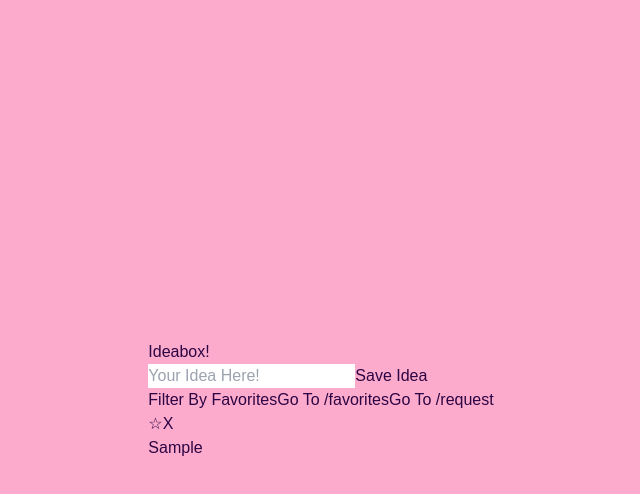
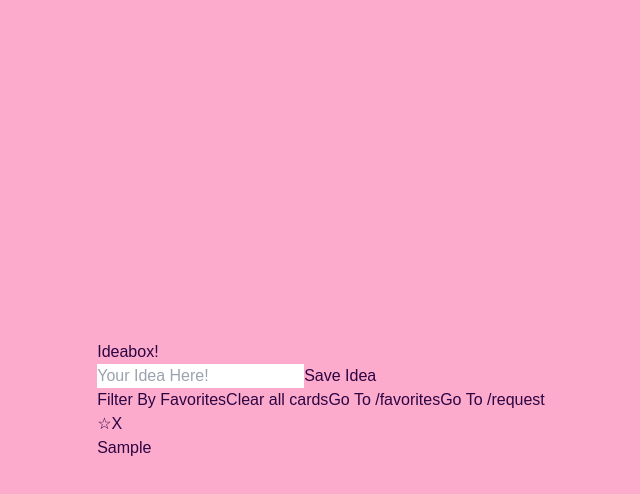
Before and after one commit to Cyanne-Jones/next-15-ideabox, a Next.js app: page / in a window 1280 px wide. Both pictures are taken after typing "Sample" into the empty fields and a click on the button "Save Idea". Shown: the top 494 px of the page, without its empty margins (319-959 px from the left). Built offline with nearby package versions, Linux system fonts and the light colour scheme.

Commit message:
Implement confirmation dialog

```diff
--- a/src/app/page.tsx
+++ b/src/app/page.tsx
@@ -4,11 +4,14 @@ import { IdeaForm } from "./components/IdeaForm";
 import { IdeaCard } from "./components/IdeaCard";
 import { Card, findCard } from "@/utils";
 import Link from "next/link";
+import { ConfirmationDialog } from "./components/ConfirmationDialog";
+import { clear } from "console";
 
 export default function Home() {
   const [cards, setCards] = useState<Card[] | []>([]);
   const [ displayCards, setDisplayCards ] = useState<Card[]>([]);
   const [ isFilteredByFavorites, setIsFilteredByFavorites ] = useState<boolean>(false);
+  const [ isDialogOpen, setIsDialogOpen ] = useState<boolean>(false);
 
   useEffect(() => {
 
@@ -80,6 +83,15 @@ export default function Home() {
     setIsFilteredByFavorites(!isFilteredByFavorites);
   };
 
+  const clearCards = () => {
+    if (typeof window !== undefined) {
+      localStorage.setItem('cards', '');
+      setCards([]);
+      setDisplayCards([]);
+      setIsDialogOpen(false);
+    }
+  }
+
   return (
     <div
       className="p-6 m-auto bg-pink-800 max-w-lg rounded-xl flex flex-col items-center justify-center"
@@ -94,12 +106,20 @@ export default function Home() {
         {isFilteredByFavorites ? 'Show All Ideas' : 'Filter By Favorites'}
       </button>}
 
+      {cards.length > 0 && <button
+        onClick={() => setIsDialogOpen(true)}
+        className = 'h-8 min-w-1/2 m-4 p-1 cursor-pointer rounded-lg bg-purple-300 text-purple-700 hover:bg-pink-300 hover:shadow-md hover:shadow-pink-700'
+      >
+        Clear all cards
+      </button>}
+
       <Link href='/favorites' className='h-8 min-w-1/2 m-4 p-1 cursor-pointer rounded-lg bg-purple-300 text-purple-700 hover:bg-pink-300 hover:shadow-md hover:shadow-pink-700'>Go To /favorites</Link>
       <Link href='/request' className='h-8 min-w-1/2 m-4 p-1 cursor-pointer rounded-lg bg-purple-300 text-purple-700 hover:bg-pink-300 hover:shadow-md hover:shadow-pink-700'>Go To /request</Link>
 
       <div className='flex max-w-lg flex-wrap items-center justify-center'>
          {displayCards.length > 0 && displayCards.map((card: Card) => <IdeaCard key={card.id} card={card} favoriteCard={favoriteCard} deleteCard={deleteCard}/>)}
        </div>
+       {isDialogOpen && <ConfirmationDialog setOpen={setIsDialogOpen} clearCards={clearCards} />}
     </div>
   );
 };
```
